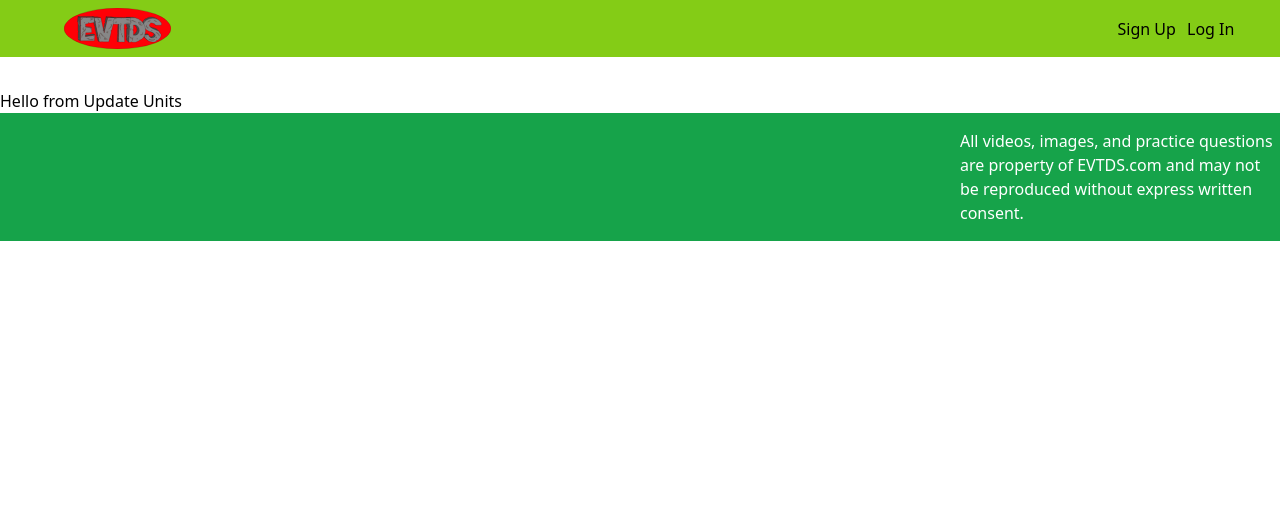
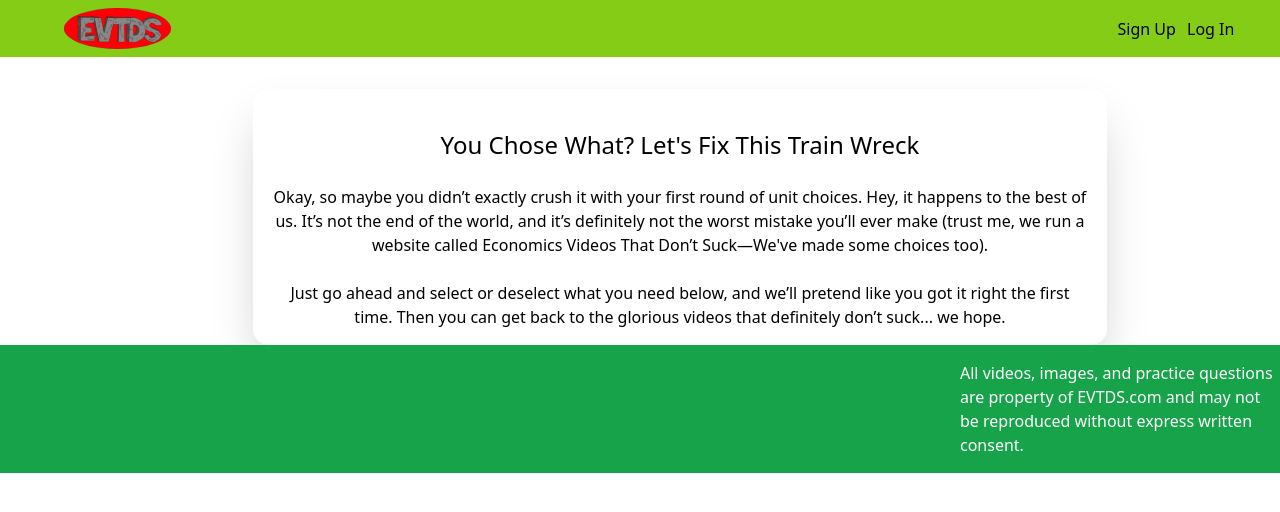
Before and after one commit to cracine79/EVTDontS, a React (Vite) app in the folder frontend2/: page /updateunits in a window 1280 px wide. Shown: the top 512 px of the page. Built offline with nearby package versions, Linux system fonts and the light colour scheme; no server answers.

Commit message:
add user chapter association on backend

```diff
--- a/frontend2/src/Components/UpdateUnits.jsx
+++ b/frontend2/src/Components/UpdateUnits.jsx
@@ -1,7 +1,29 @@
 export const UpdateUnits = () => {
     return (
-        <div className='mt-32'>
-            Hello from Update Units
+        <div className='flex flex-col items-center mt-32'>
+            <div className=
+                        {`
+                        ml-20
+                        w-2/3
+                        h-auto
+                        text-center
+                        p-4
+                        rounded-2xl
+                        shadow-2xl
+                        flex
+                        flex-col
+                        items-center
+                        justify-center`}>
+                            <p className='text-2xl mt-6'>You Chose What?  Let's Fix This Train Wreck</p>
+                            <p className='my-6'> Okay, so maybe you didn’t exactly crush it with your first round of
+                                unit choices. Hey, it happens to the best of us. It’s not the end of the world,
+                                and it’s definitely not the worst mistake you’ll ever make (trust me, we run a
+                                website called Economics Videos That Don’t Suck—We've made some choices too).
+                            </p>
+                            <p> Just go ahead and select or deselect what you need below, and we’ll pretend
+                                 like you got it right the first time. Then you can get back to the glorious
+                                 videos that definitely don’t suck... we hope. </p>
+            </div>
         </div>
     )
 }
```
Also changed, not shown: 2 other files (tests, documents, lock files or other folders).
